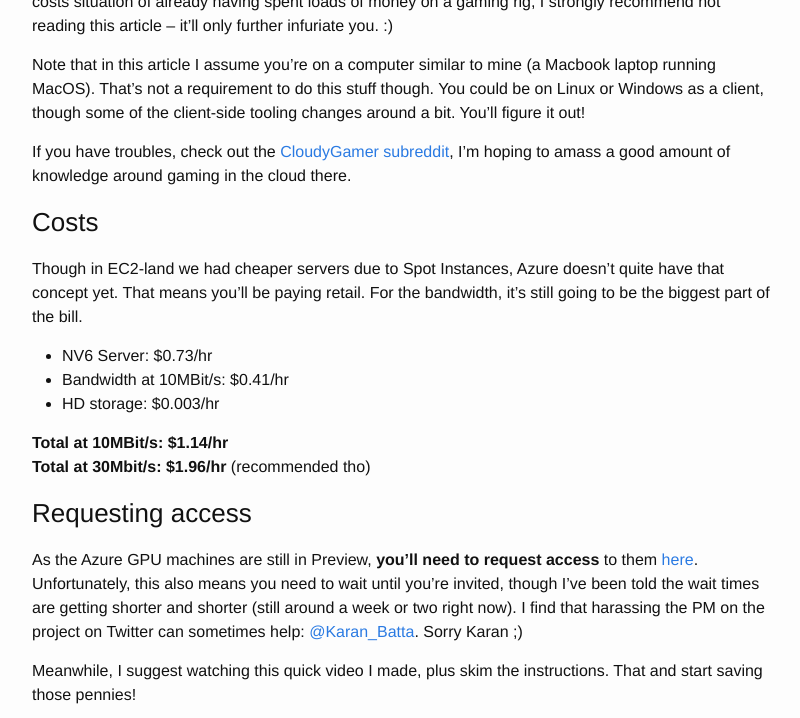
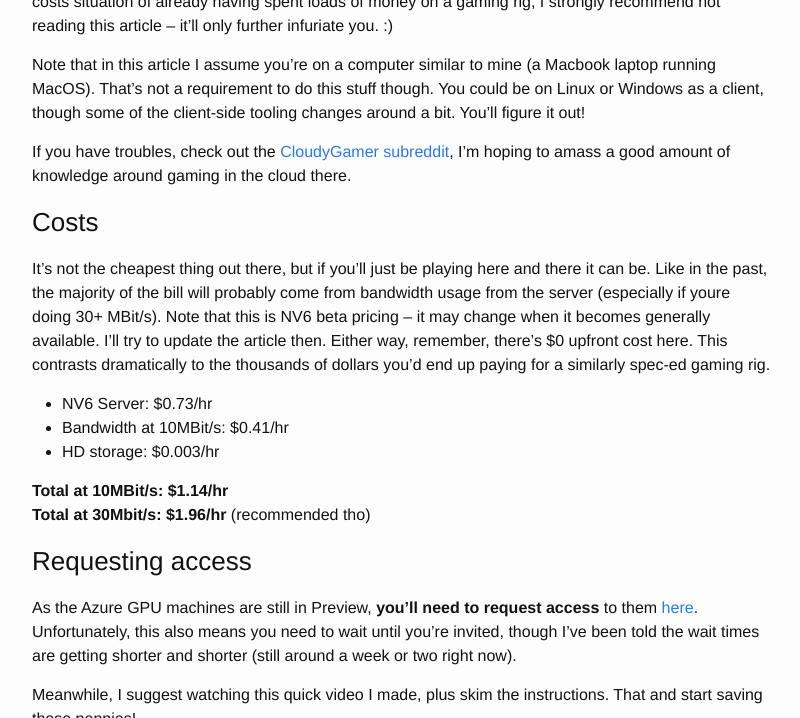
Before and after one commit to lg/lg.io, a Jekyll site: the page built from _posts/2016-10-12-cloudy-gamer-playing-overwatch-on-azures-new-monster-gpu-instances.md, in a window 1280 px wide and 900 px high, scrolled down 1210 px, cut to the strip 0-718 px from the top of the window. Shown: the whole strip, without its empty margins (238-1038 px from the left). Built offline with Jekyll 4.4.1, drawn with Linux system fonts in a browser that asks for light colours; comment, search, counter and statistics services are not loaded; some of the changed text lies outside the part shown.

Commit message:
some quick changes

```diff
--- a/_posts/2016-10-12-cloudy-gamer-playing-overwatch-on-azures-new-monster-gpu-instances.md
+++ b/_posts/2016-10-12-cloudy-gamer-playing-overwatch-on-azures-new-monster-gpu-instances.md
@@ -22,7 +22,7 @@ If you have troubles, check out the [CloudyGamer subreddit](https://www.reddit.c
 
 ### Costs
 
-Though in EC2-land we had cheaper servers due to Spot Instances, Azure doesn't quite have that concept yet. That means you'll be paying retail. For the bandwidth, it's still going to be the biggest part of the bill.
+It's not the cheapest thing out there, but if you'll just be playing here and there it can be. Like in the past, the majority of the bill will probably come from bandwidth usage from the server (especially if youre doing 30+ MBit/s). Note that this is NV6 beta pricing -- it may change when it becomes generally available. I'll try to update the article then. Either way, remember, there's $0 upfront cost here. This contrasts dramatically to the thousands of dollars you'd end up paying for a similarly spec-ed gaming rig.
 
 - NV6 Server: $0.73/hr
 - Bandwidth at 10MBit/s: $0.41/hr
@@ -33,7 +33,7 @@ Though in EC2-land we had cheaper servers due to Spot Instances, Azure doesn't q
 
 ### Requesting access
 
-As the Azure GPU machines are still in Preview, **you'll need to request access** to them [here](http://gpu.azure.com). Unfortunately, this also means you need to wait until you're invited, though I've been told the wait times are getting shorter and shorter (still around a week or two right now). I find that harassing the PM on the project on Twitter can sometimes help: [@Karan_Batta](https://twitter.com/karan_batta). Sorry Karan ;)
+As the Azure GPU machines are still in Preview, **you'll need to request access** to them [here](http://gpu.azure.com). Unfortunately, this also means you need to wait until you're invited, though I've been told the wait times are getting shorter and shorter (still around a week or two right now).
 
 Meanwhile, I suggest watching this quick video I made, plus skim the instructions. That and start saving those pennies!
 
@@ -344,3 +344,5 @@ Meanwhile, I suggest watching this quick video I made, plus skim the instruction
 <sub><sup>**Steam's non-In-Home-Streaming FPS counter (top-right of screen)**</sup></sub>
 
 If you have troubles, please check out the [CloudyGamer subreddit](https://www.reddit.com/r/cloudygamer) -- hopefully we can simplify this process and make things easier and faster!
+
+*Shoutout to [@Karan_Batta](https://twitter.com/karan_batta) for helping me get started with the GPU machines there!*
```
